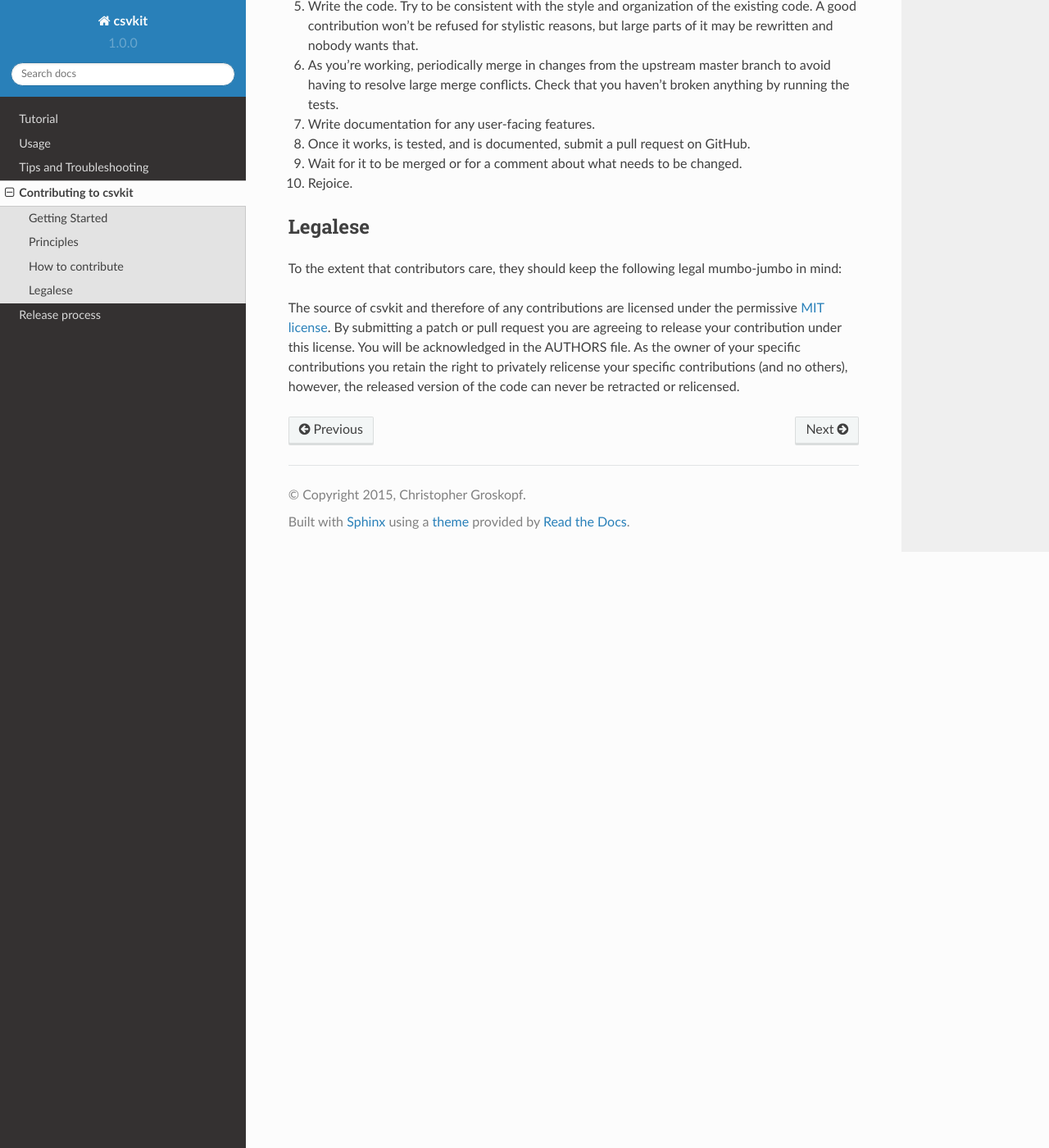
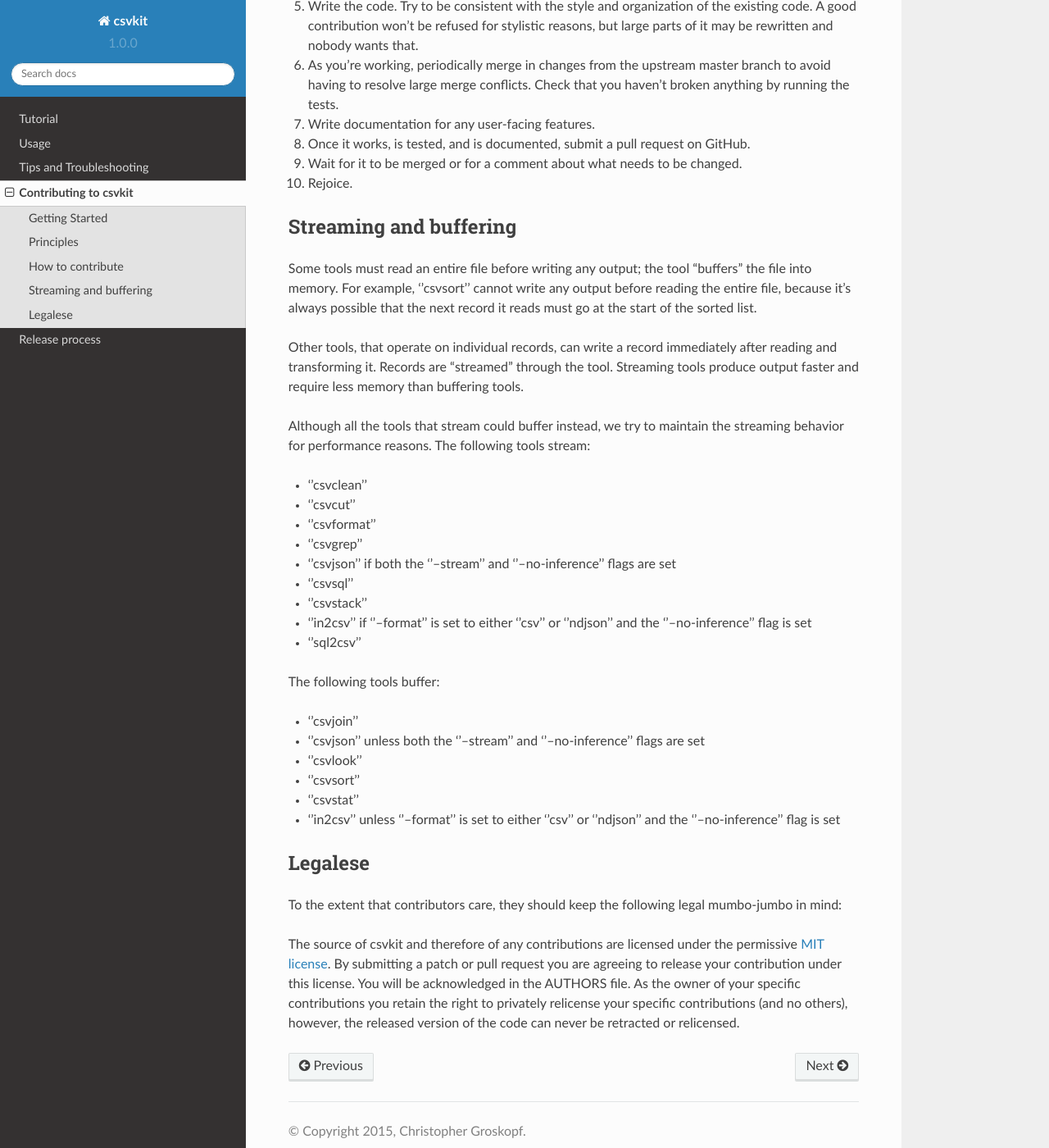
Before and after one commit to wireservice/csvkit, a Sphinx documentation site: the page built from docs/contributing.rst, in a window 1280 px wide and 1400 px high, scrolled down 1378 px. Shown: the whole window at 82% size. Built offline with Sphinx 7.4.7 and the Read the Docs theme 2.0.0, drawn with Linux system fonts in a browser that asks for light colours.

Commit message:
Add notes about streaming and buffering

```diff
--- a/docs/contributing.rst
+++ b/docs/contributing.rst
@@ -55,6 +55,34 @@
 #. Wait for it to be merged or for a comment about what needs to be changed.
 #. Rejoice.
 
+Streaming and buffering
+=======================
+
+Some tools must read an entire file before writing any output; the tool "buffers" the file into memory. For example, ''csvsort'' cannot write any output before reading the entire file, because it's always possible that the next record it reads must go at the start of the sorted list.
+
+Other tools, that operate on individual records, can write a record immediately after reading and transforming it. Records are "streamed" through the tool. Streaming tools produce output faster and require less memory than buffering tools.
+
+Although all the tools that stream could buffer instead, we try to maintain the streaming behavior for performance reasons. The following tools stream:
+
+* ''csvclean''
+* ''csvcut''
+* ''csvformat''
+* ''csvgrep''
+* ''csvjson'' if both the ''--stream'' and ''--no-inference'' flags are set
+* ''csvsql''
+* ''csvstack''
+* ''in2csv'' if ''--format'' is set to either ''csv'' or ''ndjson'' and the ''--no-inference'' flag is set
+* ''sql2csv''
+
+The following tools buffer:
+
+* ''csvjoin''
+* ''csvjson'' unless both the ''--stream'' and ''--no-inference'' flags are set
+* ''csvlook''
+* ''csvsort''
+* ''csvstat''
+* ''in2csv'' unless ''--format'' is set to either ''csv'' or ''ndjson'' and the ''--no-inference'' flag is set
+
 Legalese
 ========
 
```
